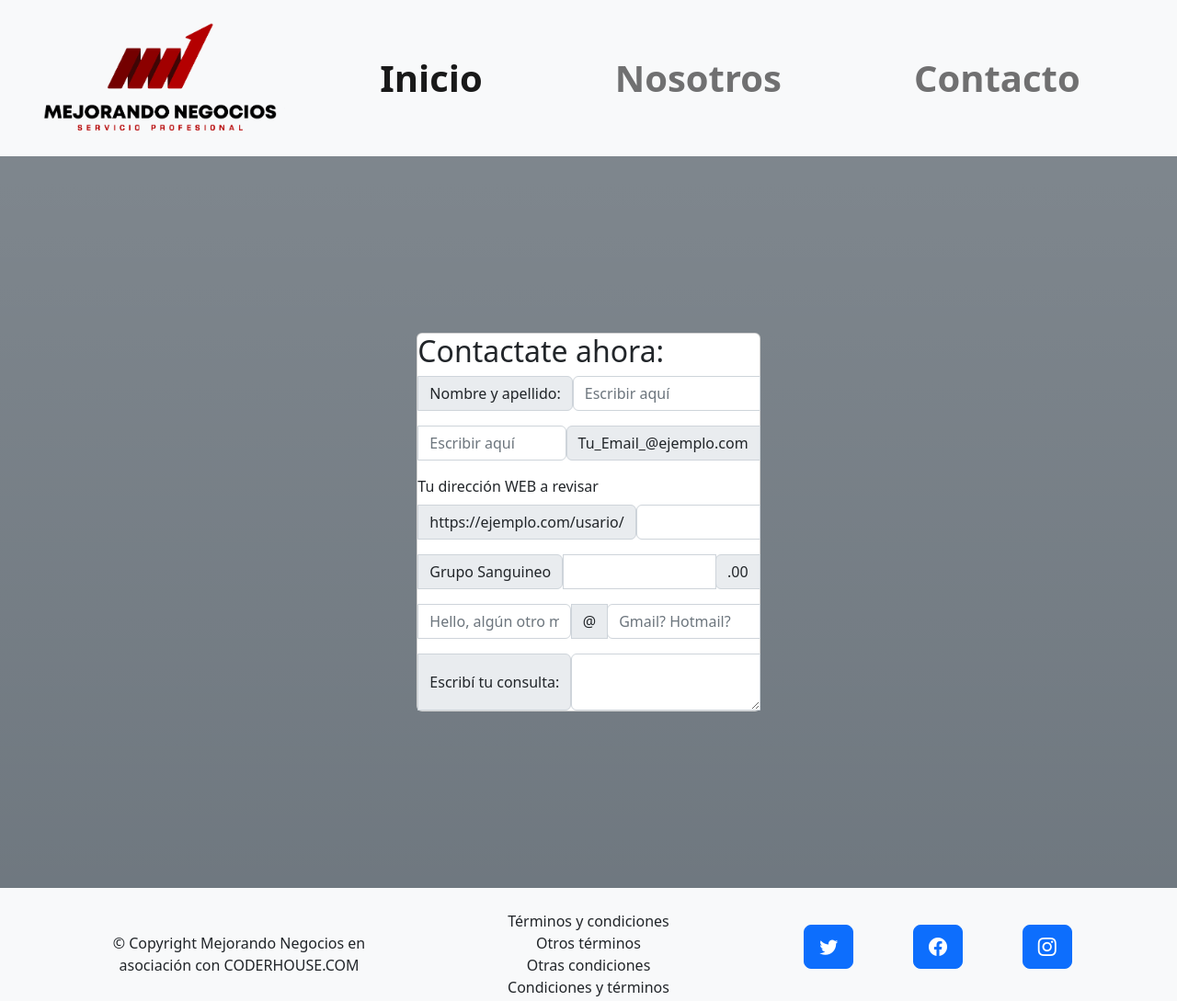
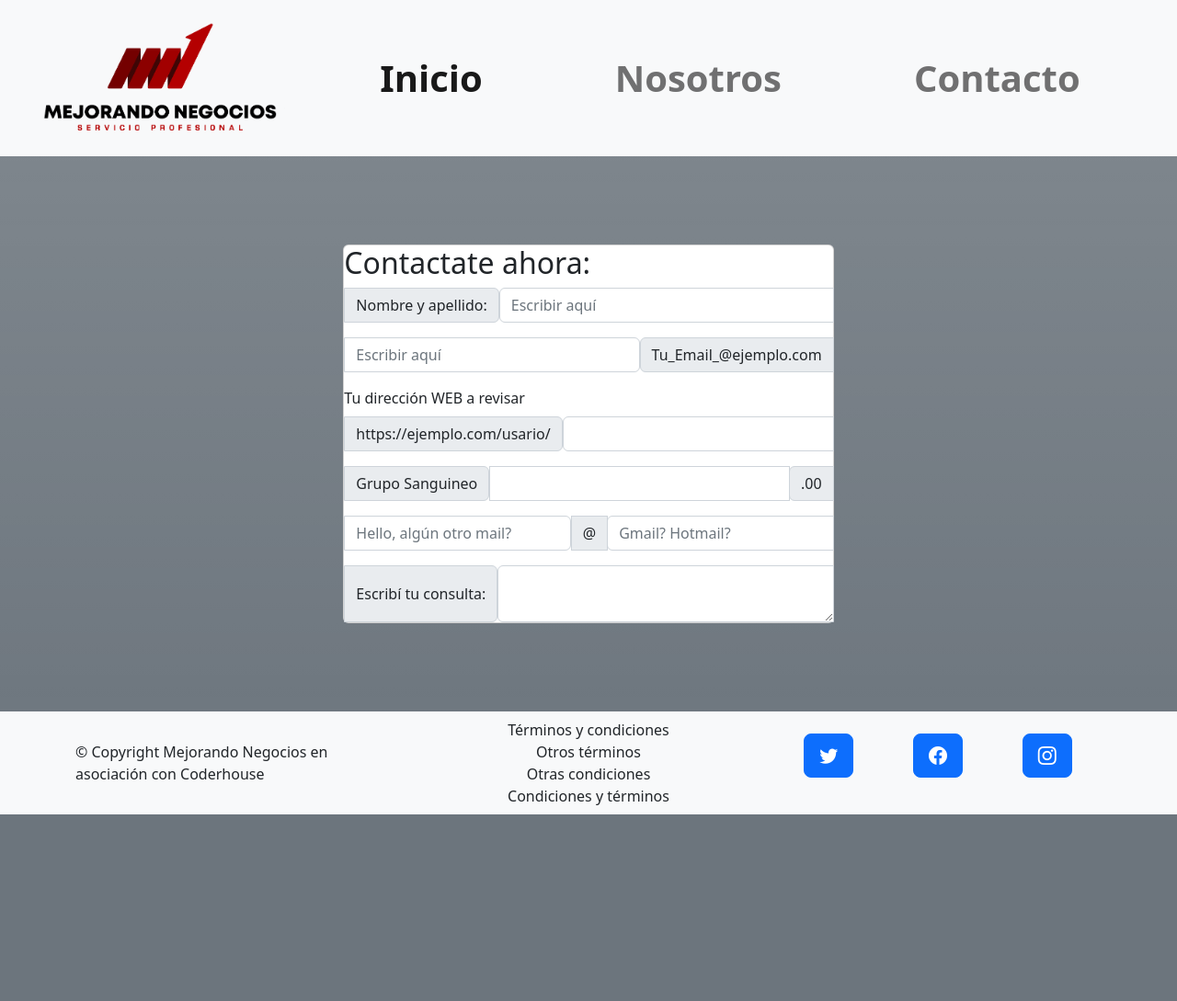
Before and after one commit to hugomagno/MN-entrega-boostrap, a plain HTML site: page pages/contacto.html in a window 1280 px wide. Shown: the top 1089 px of the page at 92% size. After the commit the page ends 886 px from the top, so only its background shows below. Drawn offline with nearby package versions, Linux system fonts and the light colour scheme.

Commit message:
arreglo de footer con dirección web

```diff
--- a/pages/contacto.html
+++ b/pages/contacto.html
@@ -17,10 +17,12 @@
     <link rel="stylesheet" href="../css/style.css">
 
 </head>
-<body class="bg-secondary bg-gradient pb-4">
+<body class="bg-secondary bg-gradient">
     <header class="container-fluid p-0">
+      <div class="row">
+        <div class="col">
 
-        <nav class="navbar p-0 navbar-expand-md bg-light">
+          <nav class="navbar p-0 navbar-expand-md bg-light">
             <div class="container-fluid">
               <a class="navbar-brand" href="#"> <img class="img-fluid logo" src="../img/MNlogo3.png" alt=""> </a>
               <button class="navbar-toggler" type="button" data-bs-toggle="collapse" data-bs-target="#navbarNav" aria-controls="navbarNav" aria-expanded="false" aria-label="Toggle navigation">
@@ -43,10 +45,13 @@
             </div>
           </nav>
 
+        </div>
+      </div>
 
     </header>
-    <main class="p-5 m-5">
-        <section class="d-flex justify-content-center p-5 m-5">
+
+    <main class="py-5 my-5">
+        <section class="d-flex justify-content-center ">
             <div class="card col-md-5">
 
                 <h2>Contactate ahora:</h2>
@@ -89,12 +94,12 @@
     </main>
 
 
-    <footer class="bg-light text-bg-primary p-3 bottom-0 start-50 ">
+    <footer class="bg-light text-bg-primary p- bottom-0 start-50 ">
       <div class="container ">
         <nav class="row" >
 
-          <div class="col-4 text-center align-content-center d-block my-auto">
-            <a href="" class="link-dark text-decoration-none">© Copyright Mejorando Negocios en asociación con CODERHOUSE.COM</CODERHOUSE></a>
+          <div class="col-4   my-auto">
+            <a href="" class="link-dark text-decoration-none">© Copyright Mejorando Negocios en asociación con Coderhouse</a>
           </div>
 
 
@@ -105,7 +110,7 @@
             <li> <a href="" class="text reset link-dark text-decoration-none"> Condiciones y términos</a> </li>
           </ul>
 
-          <ul class="col-4 list-unstyled d-flex justify-content-around align-items-center">
+          <ul class="col-4 list-unstyled d-flex justify-content-around align-items-center flex-wrap">
             <li class="btn btn-primary btn-lg">
               <i class="bi bi-twitter"></i>
             </li>
```
Also changed, not shown: index.html (+2 -39 lines).
